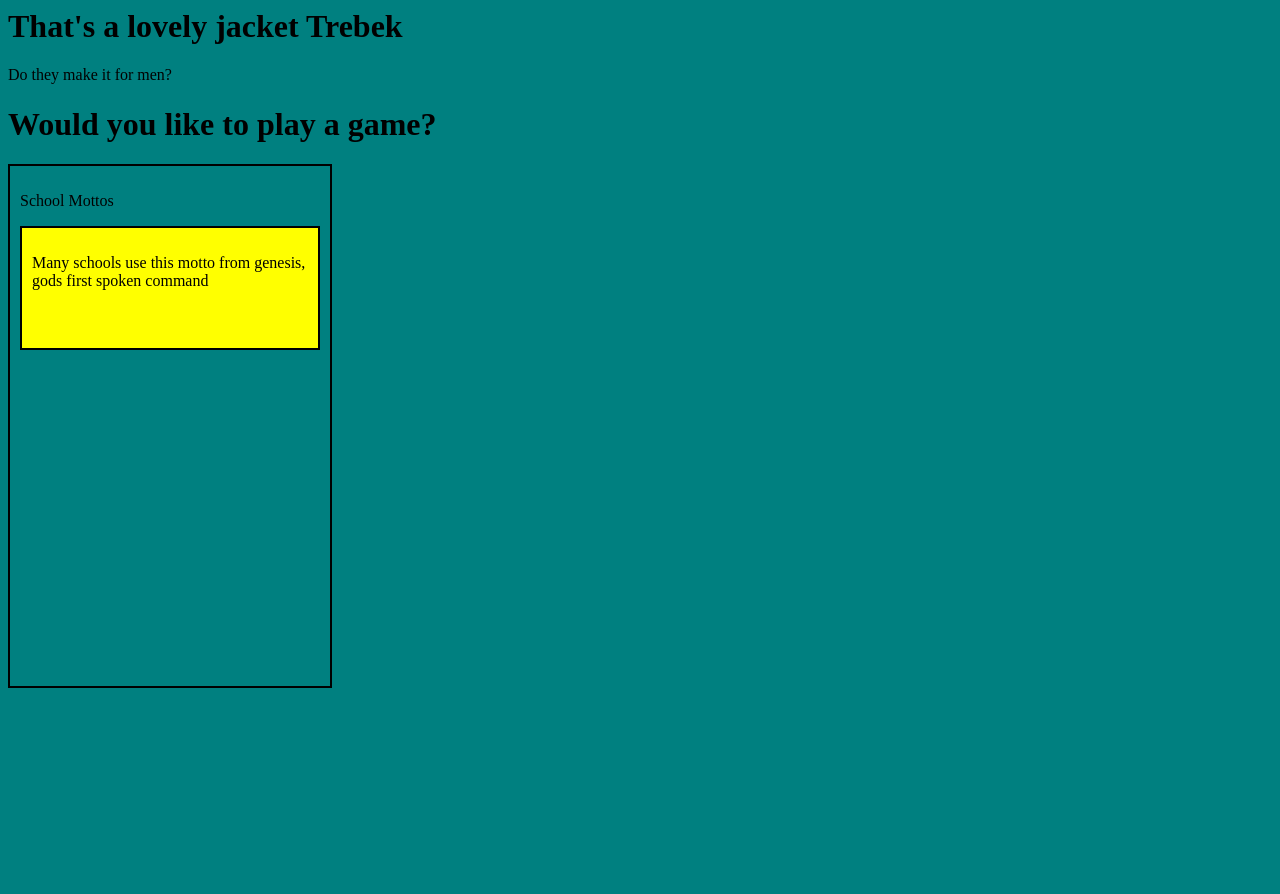
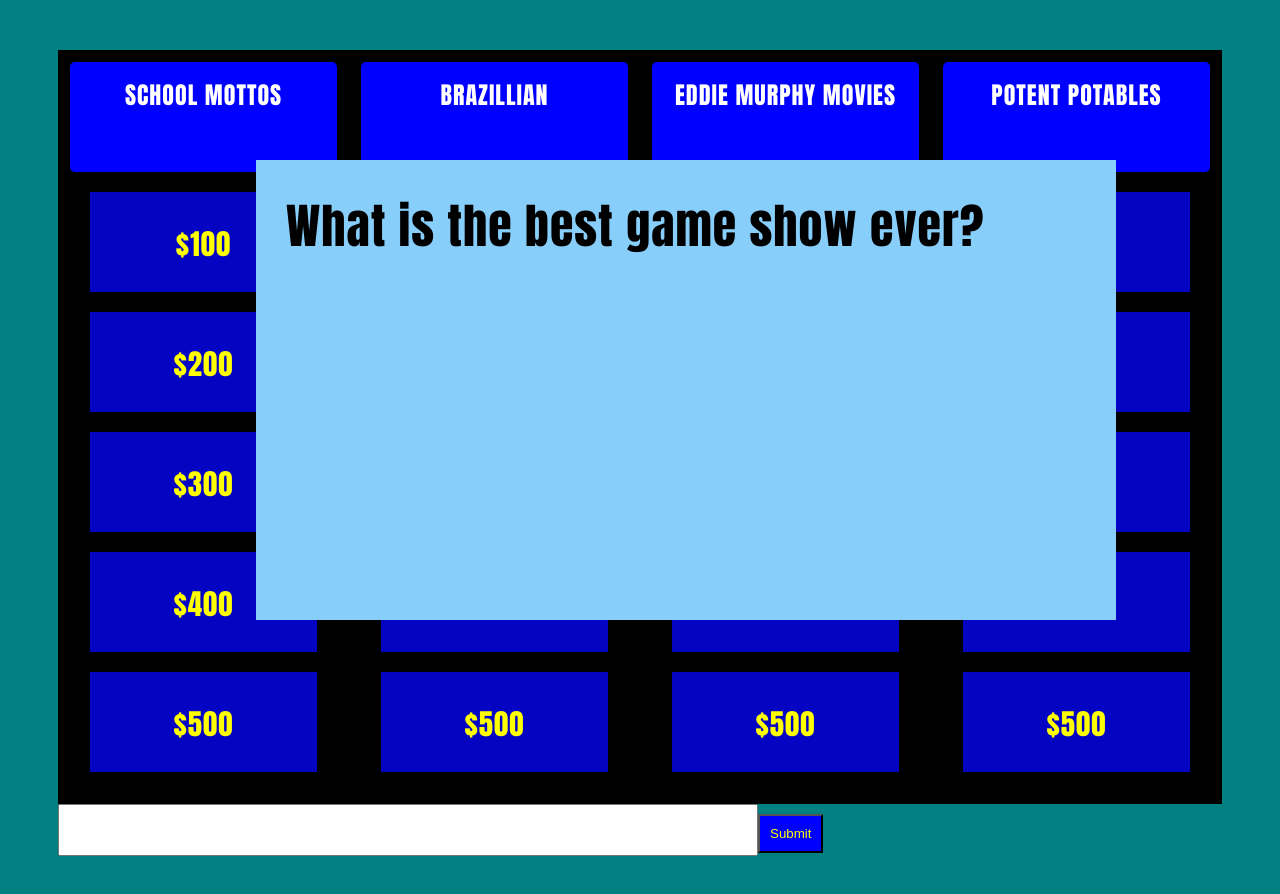
Before and after one commit to mapleseventh/jeoparody, a React app: page / in a window 1280 px wide. Shown: the top 894 px of the page. Before the commit the page ends 800 px from the top, so only its background shows below. Built offline with nearby package versions, Linux system fonts and the light colour scheme.

Commit message:
Building out front end to look more jeopardy like.
Adding functionality to input answers
submit button needs logic to be built out.

Added popup for clue display

```diff
--- a/client/components/CardComponent.jsx
+++ b/client/components/CardComponent.jsx
@@ -2,9 +2,13 @@ import React from 'react';
 
 const Card = (props) => {
 
+  const { value, clue, answer, state } = props;
+
+
+
   return (
     <div className='card-component-div'>
-      <p>{props.cardQuestion}</p>
+      <div className='point-value'>${value}</div>
     </div>
   )
 }
--- a/client/components/ColumnComponent.jsx
+++ b/client/components/ColumnComponent.jsx
@@ -3,14 +3,31 @@ import CardComponent from './CardComponent.jsx';
 
 const Column = (props) => {
 
-  console.log(props.questionData)
+  console.log(props.category)
 
+  const clues = props.category.clues;
+  const cards = [];
 
+  clues.forEach((current, i) => {
+    const newCard = <CardComponent
+      value={current.value}
+      clue={current.clue}
+      answer={current.answer}
+      state={current.state}
+      key={`${props.category.name}${i}`}
+
+    />
+    cards.push(newCard);
+  });
 
   return (
     <div className='column-component-div'>
-      <p>{props.questionData[0].name}</p>
-      <CardComponent cardQuestion={props.questionData[0].clues[0].clue}/>
+      <div className="category-name">
+        <span>{props.category.name}</span>
+      </div>
+      <div className="cards-container">
+        {cards}
+      </div>
     </div>
   )
 }
--- a/client/containers/MainContainer.jsx
+++ b/client/containers/MainContainer.jsx
@@ -1,16 +1,19 @@
 import React from 'react'
 import { connect } from 'react-redux';
 import ColumnComponent from '../components/ColumnComponent.jsx'
+import * as actions from '../actions/actions';
 
 const mapStateToProps = (store) => ({
     totalScore: store.trivia.totalScore,
-    questionData: store.trivia.questionData
+    questionData: store.trivia.questionData,
+    currentAnswer: store.trivia.currentAnswer,
 })
 
 
 const mapDispatchToProps = (dispatch) => ({
-    //nothing dispatched yet
-  });
+    submitAnswer: (answer) => dispatch(actions.submitAnswer(answer)),
+    inputAnswer: (event) => dispatch(actions.inputAnswer(event))
+});
 
 
 class MainContainer extends React.Component {
@@ -20,16 +23,43 @@ class MainContainer extends React.Component {
 
 
 
-    render(){
+
+    render() {
         console.log(this.props.totalScore)
+
+        let questionData = this.props.questionData;
+        let categories = [];
+
+        questionData.forEach((element, i) => {
+            console.log(element);
+            const newColumn = <ColumnComponent category={element} key={element.name} />
+            categories.push(newColumn);
+        });
+
         return (
             <div className='main-container-div'>
-                <h1>Would you like to play a game?</h1>
-                <ColumnComponent questionData={this.props.questionData}/>
-            </div>
+                <div className="column-container">
+                    {categories}
+                </div>
+
+                <div className='clue-display'>
+                    What is the best game show ever?
+                </div>
+
+                <form id='answer-form'
+                    onSubmit={e => {
+                        e.preventDefault();
+                        this.props.submitAnswer()
+                    }} >
+                    <input id="answer-input"
+                        onChange={this.props.inputAnswer}
+                        value={this.props.currentAnswer} />
+                    <input id="submit-answer" type='submit' />
+                </form>
+            </div >
         )
     }
 }
 
 
-export default connect(mapStateToProps,mapDispatchToProps)(MainContainer);
+export default connect(mapStateToProps, mapDispatchToProps)(MainContainer);
--- a/client/index.html
+++ b/client/index.html
@@ -5,9 +5,6 @@
   <link rel="stylesheet"  href="styles.css">
 </head>
 <body>
-
-  <h1>That's a lovely jacket Trebek</h1>
-  <span>Do they make it for men?</span>
   <div id="contents"></div>
   <script src="bundle.js"></script>
 </body>
--- a/client/reducers/triviaReducer.js
+++ b/client/reducers/triviaReducer.js
@@ -15,14 +15,16 @@ import * as types from '../constants/actionTypes';
 const initialState = {
     username: '',
     totalScore: 0,
+    currentQuestion: '',
+    currentAnswer: '',
     questionData:
-    // Need to add value for player answers to each card object
+        // Need to add value for player answers to each card object
         [
             {
                 name: "School Mottos",
                 clues: [
                     {
-                        clue: "Many schools use this motto from genesis, gods first spoken command",
+                        clue: "Many schools use this motto from genesis, gods first spoken comsdmand",
                         answer: "Let there be light",
                         state: "fresh",
                         value: 100
@@ -115,7 +117,7 @@ const initialState = {
                 ]
             },
             {
-                name: "Stock Clues",
+                name: "Potent Potables",
                 clues: [
                     {
                         clue: "Helllo World....I'm getting lazy",
@@ -171,13 +173,30 @@ const initialState = {
 
 
 const triviaReducer = (state = initialState, action) => {
+    console.log(`Action: ${action.type}`);
 
-
-    switch (action.types) {
+    switch (action.type) {
         case types.FLIP_CARD:
 
             return state;
 
+        case types.SUBMIT_ANSWER:
+            console.log('Answer Submitted');
+
+            console.log(state.currentAnswer);
+
+
+
+            return {
+                ...state,
+                currentAnswer: ''
+            };
+        case types.INPUT_ANSWER:
+            const currentAnswer = (action.payload.target.value);
+            return {
+                ...state,
+                currentAnswer
+            }
         default:
             return state;
 
--- a/client/styles.css
+++ b/client/styles.css
@@ -1,19 +1,77 @@
-html{
+html {
     background-color: teal;
+    font-family: Impact, Haettenschweiler, 'Arial Narrow Bold', sans-serif;
+    letter-spacing: 1px;
 }
 
+#answer-form{
+    margin: auto;
+}
+
+#answer-input{
+    width: 700px;
+    font-size: 1.5em;
+    padding: 10px;
+}
+#submit-answer{
+    padding: 10px;
+    color: yellow;
+    background-color: blue;
+}
+
+.clue-display {
+    /* display:none; */
+    height: 400px;
+    width: 800px;
+    background-color: lightskyblue;
+    position: fixed;
+    top: 20%;
+    left: 20%;
+    font-size: 3em;
+    padding: 30px;
+}
+
+.main-container-div {
+    margin: 50px;
+}
+
+.column-container {
+    display: flex;
+    flex-direction: row;
+}
 
 .column-component-div {
     padding: 10px;
-    height: 500px;
     width: 300px;
     border: solid 2px black;
+    background-color: black;
+}
+
+.category-name {
+    font-size: 1.5em;
+    height: 80px;
+    text-align: center;
+    margin: auto;
+    color: white;
+    text-transform: uppercase;
+    background-color: blue;
+    padding: 15px;
+    border-radius: 5px;
 }
 
 .card-component-div {
     padding: 10px;
-    height: 100px;
+    height: 80px;
     width: 100x;
-    border: solid 2px black;
-    background-color: yellow;
+    margin: 20px;
+    /* border: solid 2px black; */
+    background-color: rgb(4, 4, 194);
+    text-align: center;
 }
+
+.point-value {
+    padding: 20;
+    font-size: 1.8em;
+    vertical-align: middle;
+    color: yellow;
+}
```
